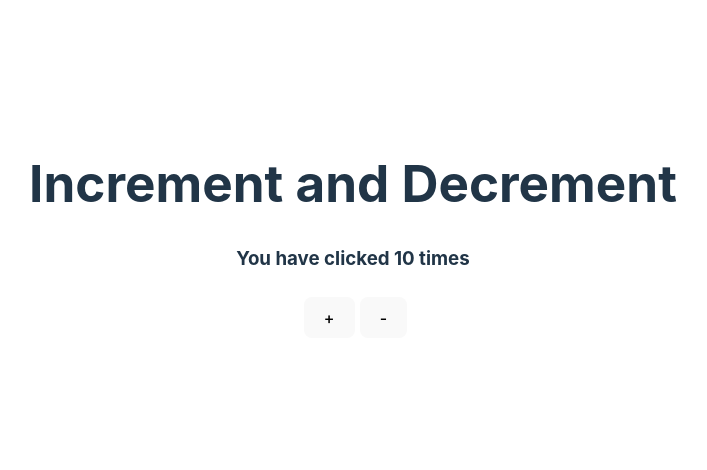
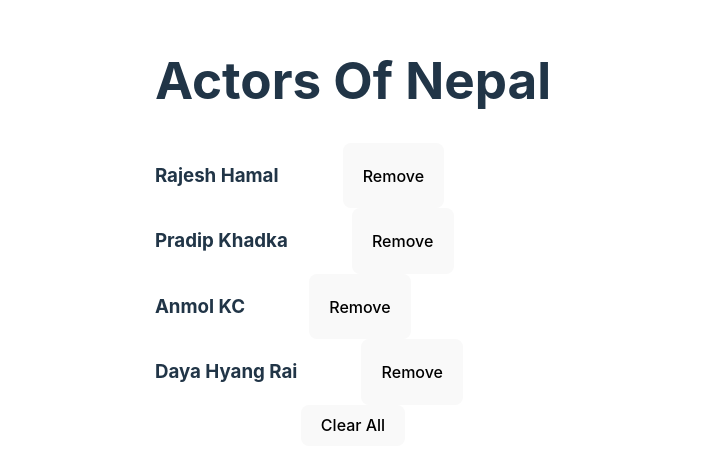
Before and after one commit to KapilBhattarai502/Learning-React, a React app: page / in a window 1280 px wide. Shown: the part 168-638 px from the top of the page, without its empty margins (287-994 px from the left). Built offline with nearby package versions, Linux system fonts and the light colour scheme; the HTML template or start-up script is replaced by a standard one.

Commit message:
another example done

```diff
--- a/src/App.jsx
+++ b/src/App.jsx
@@ -3,6 +3,7 @@ import "./App.css"
 import SignupForm from './components/SignUpForm'
 import Counter from './components/Counter'
 import IncrementDecrement from './components/IncrementDecrement'
+import Actorlist from './components/Actorlist'
 
 const App = () => {
   return (
@@ -10,7 +11,8 @@ const App = () => {
 
     {/* <SignupForm/> */}
     {/* <Counter/> */}
-    <IncrementDecrement/>
+    {/* <IncrementDecrement/> */}
+    <Actorlist/>
 
     </div>
 
--- /dev/null
+++ b/src/components/Actorlist.jsx
@@ -0,0 +1,60 @@
+import React, { useState } from "react";
+
+const Actorlist = () => {
+  const [actorList, setactorList] = useState([
+    {
+      id: 1,
+      name: "Rajesh Hamal",
+    },
+    {
+      id: 2,
+      name: "Pradip Khadka",
+    },
+    {
+      id: 3,
+      name: "Anmol KC",
+    },
+    {
+      id: 4,
+      name: "Daya Hyang Rai",
+    },
+  ]);
+  const removeActor=(id)=>{
+    const newactorList=actorList.filter((item)=>{
+         return item.id!==id;
+
+    })
+    setactorList(newactorList);
+  }
+  const removeAll=()=>{
+    setactorList([]);
+  }
+
+
+  return (
+    <div>
+      <h1>Actors Of Nepal</h1>
+      {actorList.map((item) => {
+        const { id, name } = item;
+        return (
+          <div
+            key={id}
+            style={{
+              display: "flex",
+              gap: "4rem",
+            }}
+          >
+            <h3>{name}</h3>
+            <button onClick={() => {
+                removeActor(id);
+
+            }}>Remove</button>
+          </div>
+        );
+      })}
+      <button onClick={removeAll}>Clear All</button>
+    </div>
+  );
+};
+
+export default Actorlist;
```
